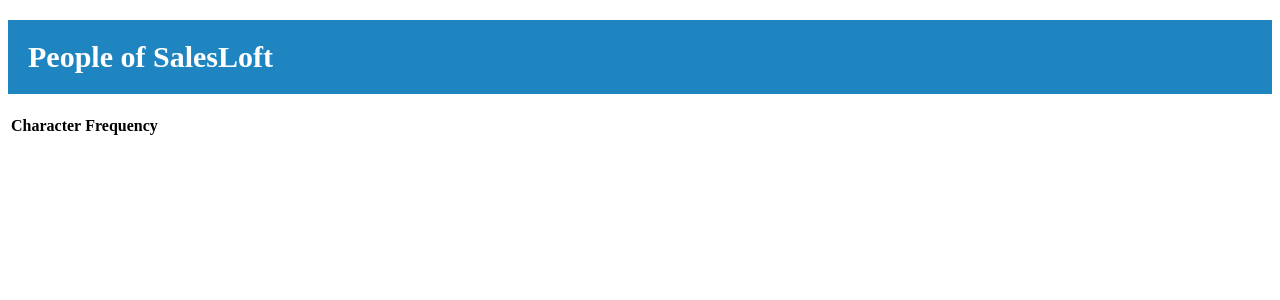
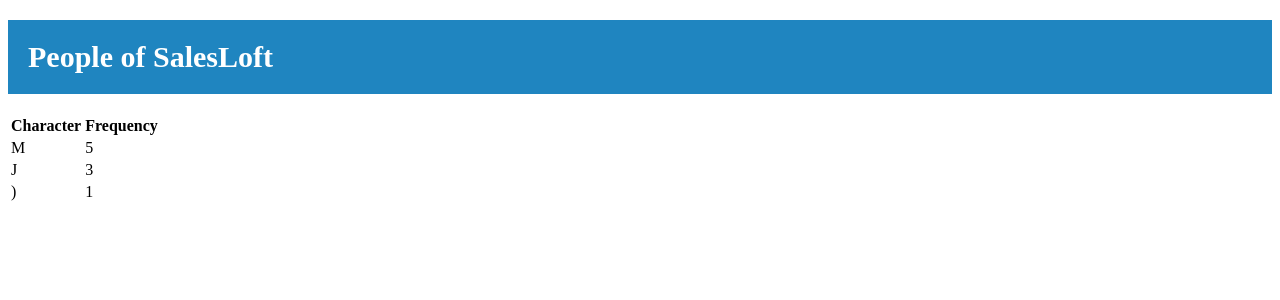
Before and after one commit to nat-sharpe/People-of-SalesLoft, a React (Create React App) app: page /#/frequency in a window 1280 px wide. Shown: the top 300 px of the page. Built offline with nearby package versions, Linux system fonts and the light colour scheme; the HTML template or start-up script is replaced by a standard one.

Commit message:
Inits FrequencyTable and findUniqueChars function

```diff
--- a/src/FrequencyScreen.js
+++ b/src/FrequencyScreen.js
@@ -1,4 +1,5 @@
 import React, {Component} from 'react';
+import FrequencyTable from './FrequencyTable';
 
 class FrequencyScreen extends Component {
   render() {
@@ -10,6 +11,7 @@
             <th>Frequency</th>
           </tr>
         </thead>
+        <FrequencyTable />
       </table>
     );
   };
--- /dev/null
+++ b/src/FrequencyTable.js
@@ -0,0 +1,32 @@
+import React from 'react';
+import { connect } from 'react-redux';
+
+const FrequencyTable = ({ people }) => {
+
+  const findUniqueChars = people => {
+    return [
+      {name: 'M', freq: 5,},
+      {name: 'J', freq: 3,},
+      {name: ')', freq: 1,}
+    ];
+  };
+
+  const uniqueChars = findUniqueChars(people);
+
+  const rows = uniqueChars.map((char, index) => {
+    return (
+      <tr key={index}>
+        <td>{char.name}</td>
+        <td>{char.freq}</td>
+      </tr>
+    );
+  });
+
+  return <tbody>{rows}</tbody>;
+};
+
+const mapStateToProps = state => {
+  return { people: state.people };
+};
+
+export default connect(mapStateToProps)(FrequencyTable);
```
